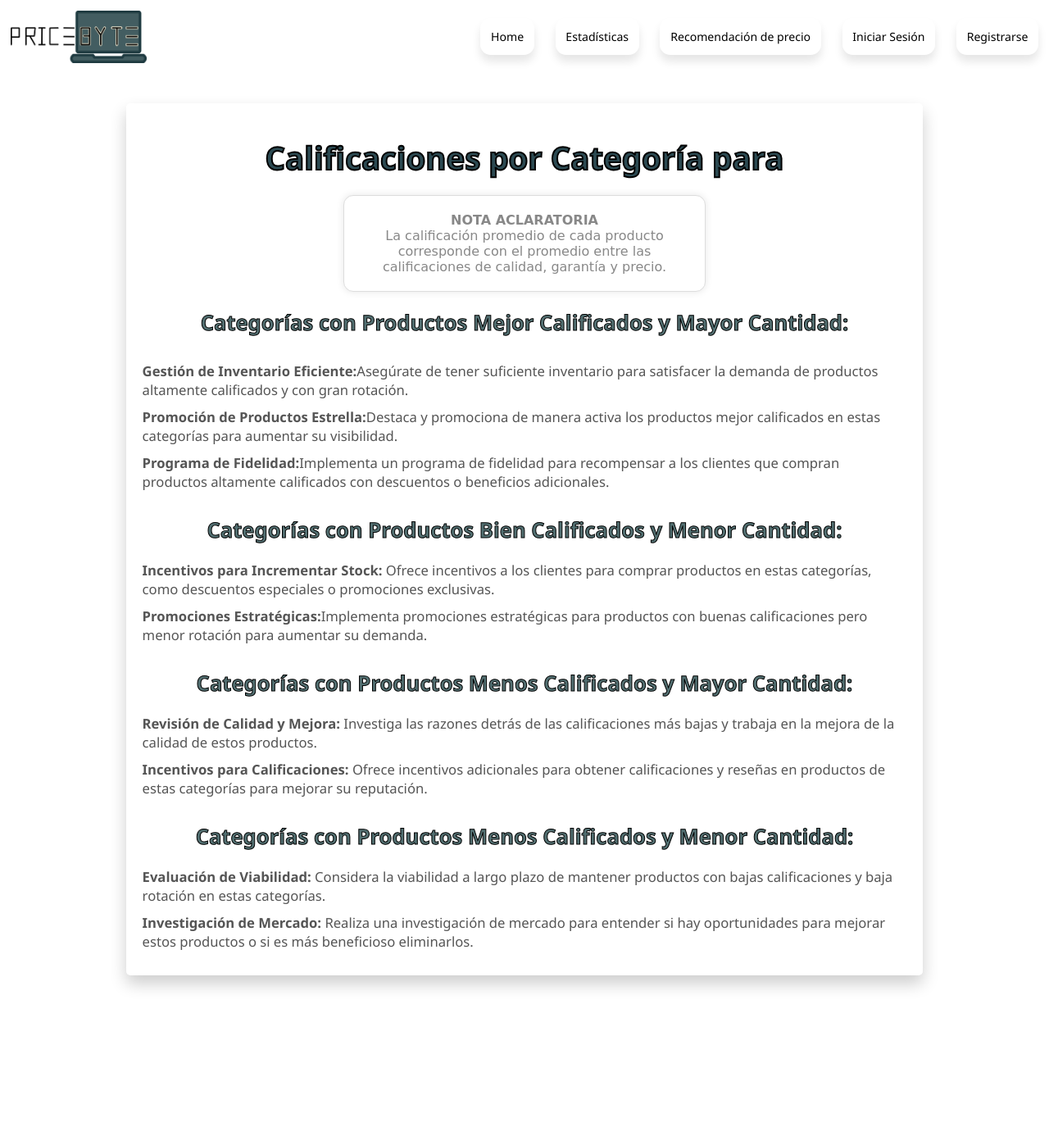
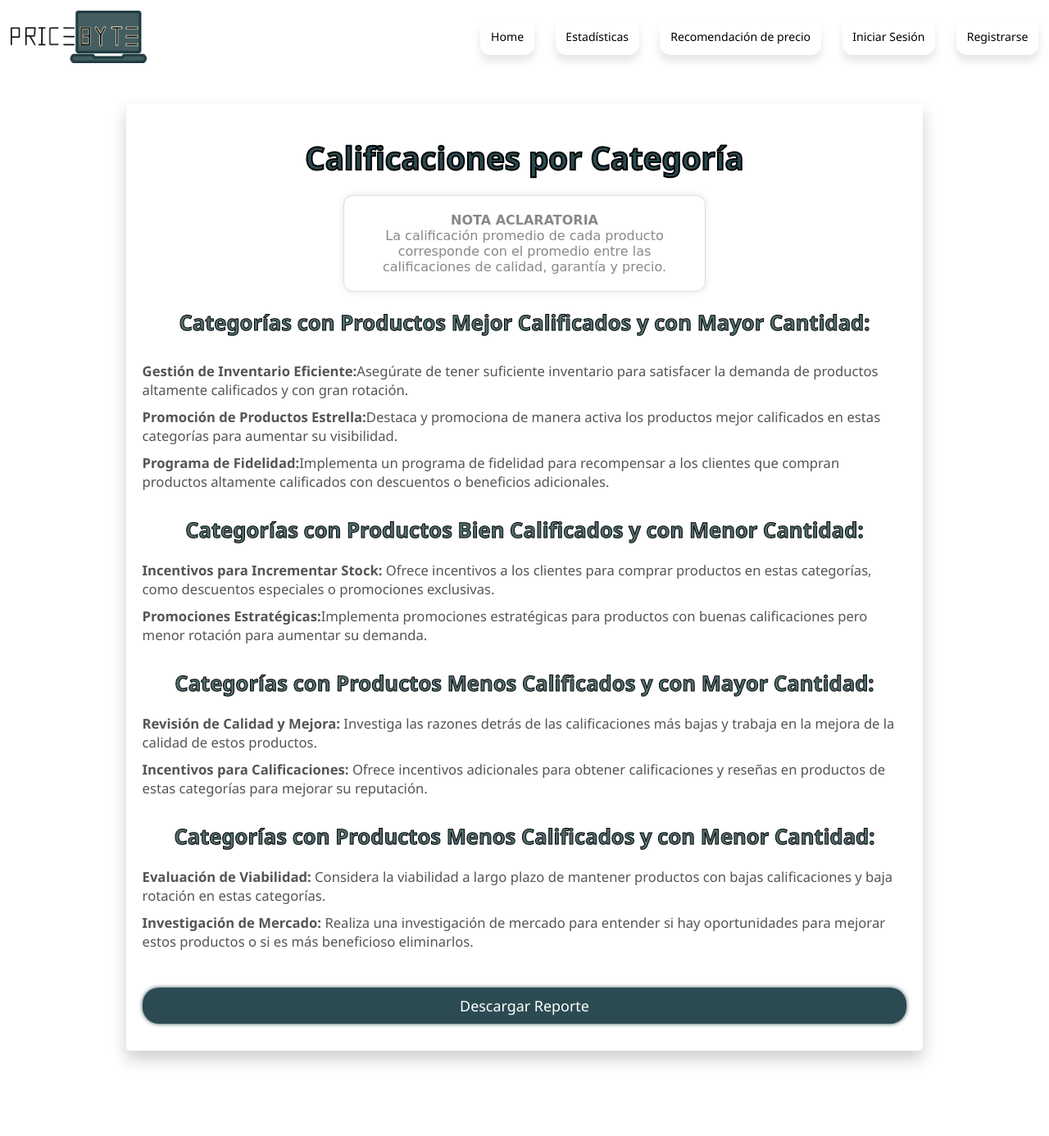
Before and after one commit to kristianrpo/PriceByte, a Django app: template templates/statistic/categories.html in a window 1280 px wide. Shown: the whole page at 82% size. Before the commit the page ends 1207 px from the top, so only its background shows below. Run offline with Django 4.2, Linux system fonts and the light colour scheme; the template is opened without the code that fills it, so the values that code supplies are empty; some libraries are stand-ins or nearby versions.

Commit message:
download statistics

```diff
--- a/static/css/statistic/chart.css
+++ b/static/css/statistic/chart.css
@@ -214,3 +214,22 @@
     font-family: 'Tilt Neon', cursive;
     font-weight: bold;
   }
+
+  .descargar-btn {
+    box-shadow: 0 0 5px #2c4a52;
+    color: white;
+    background-color: #2c4a52;
+    text-decoration: none;
+    font-size: 1.4vw;
+    padding: 10px;
+    border-radius: 20px;
+    margin: 1vw;
+    border: none;
+    cursor: pointer;
+    transition: box-shadow 0.3s;
+    width: 100%;
+}
+
+.descargar-btn:hover {
+    box-shadow: 0 0 5px #2c4a52, 0 0 25px #2c4a52;
+}
--- a/templates/statistic/categories.html
+++ b/templates/statistic/categories.html
@@ -4,6 +4,7 @@
 {% block settings_head %}
     <title>Calificaciones por Categoría - {{ vendor_name }}</title>
     <link rel="stylesheet" href="{% static 'css/statistic/chart.css' %}" />
+    <script src="https://html2canvas.hertzen.com/dist/html2canvas.min.js"></script>
 {% endblock settings_head %}
 
 {% block content %}
@@ -11,7 +12,7 @@
     <br/>
 
     <div class="global_container">
-        <h1>Calificaciones por Categoría para {{ vendor_name }}</h1>
+        <h1>Calificaciones por Categoría</h1>
 
         {% for category, table_html in product_avg_ratings_by_category.items %}
             <h2>{{ category }}</h2>
@@ -30,23 +31,35 @@
           </div>
 
 
-        <h2 class="quality_title">Categorías con Productos Mejor Calificados y Mayor Cantidad:</h2>
+        <h2 class="quality_title">Categorías con Productos Mejor Calificados y con Mayor Cantidad:</h2>
         <p class="quality_text"></p>
         <p class="quality_text"><strong>Gestión de Inventario Eficiente:</strong>Asegúrate de tener suficiente inventario para satisfacer la demanda de productos altamente calificados y con gran rotación.</p>
         <p class="quality_text"><strong>Promoción de Productos Estrella:</strong>Destaca y promociona de manera activa los productos mejor calificados en estas categorías para aumentar su visibilidad.</p>
         <p class="quality_text"><strong>Programa de Fidelidad:</strong>Implementa un programa de fidelidad para recompensar a los clientes que compran productos altamente calificados con
             descuentos o beneficios adicionales.</p>
 
-        <h2 class="quality_title">Categorías con Productos Bien Calificados y Menor Cantidad:</h2>
+        <h2 class="quality_title">Categorías con Productos Bien Calificados y con Menor Cantidad:</h2>
         <p class="quality_text"><strong>Incentivos para Incrementar Stock:</strong> Ofrece incentivos a los clientes para comprar productos en estas categorías, como descuentos especiales o promociones exclusivas.</p>
         <p class="quality_text"><strong>Promociones Estratégicas:</strong>Implementa promociones estratégicas para productos con buenas calificaciones pero menor rotación para aumentar su demanda.</p>
 
-        <h2 class="quality_title">Categorías con Productos Menos Calificados y Mayor Cantidad:</h2>
+        <h2 class="quality_title">Categorías con Productos Menos Calificados y con Mayor Cantidad:</h2>
         <p class="quality_text"><strong>Revisión de Calidad y Mejora:</strong> Investiga las razones detrás de las calificaciones más bajas y trabaja en la mejora de la calidad de estos productos.</p>
         <p class="quality_text"><strong>Incentivos para Calificaciones:</strong> Ofrece incentivos adicionales para obtener calificaciones y reseñas en productos de estas categorías para mejorar su reputación.</p>
 
-        <h2 class="quality_title">Categorías con Productos Menos Calificados y Menor Cantidad:</h2>
+        <h2 class="quality_title">Categorías con Productos Menos Calificados y con Menor Cantidad:</h2>
         <p class="quality_text"><strong>Evaluación de Viabilidad:</strong> Considera la viabilidad a largo plazo de mantener productos con bajas calificaciones y baja rotación en estas categorías.</p>
         <p class="quality_text"><strong>Investigación de Mercado:</strong> Realiza una investigación de mercado para entender si hay oportunidades para mejorar estos productos o si es más beneficioso eliminarlos.</p>
+        </br>
+        <button id="descargarImagen" class="descargar-btn">Descargar Reporte</button>
     </div>
+        <script>
+            document.getElementById('descargarImagen').addEventListener('click', function () {
+                html2canvas(document.querySelector(".global_container")).then(canvas => {
+                    var link = document.createElement('a');
+                    link.href = canvas.toDataURL('image/png');
+                    link.download = 'reporte_categoria.png';
+                    link.click();
+                });
+            });
+        </script>
 {% endblock content %}
```
Also changed, not shown: templates/statistic/price.html (+14 -2 lines), templates/statistic/quality.html (+13 -1 lines), templates/statistic/warranty.html (+14 -2 lines).
